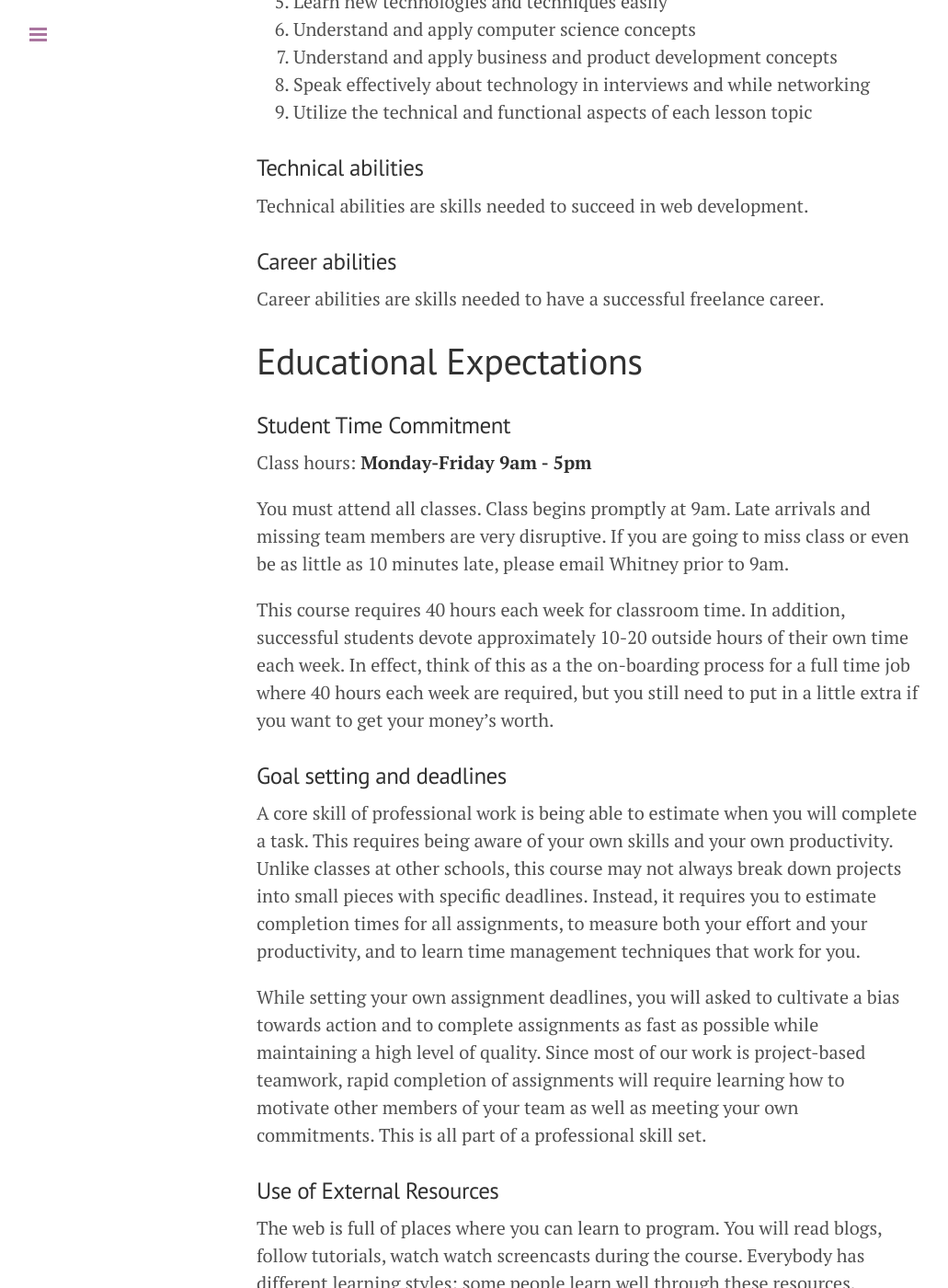
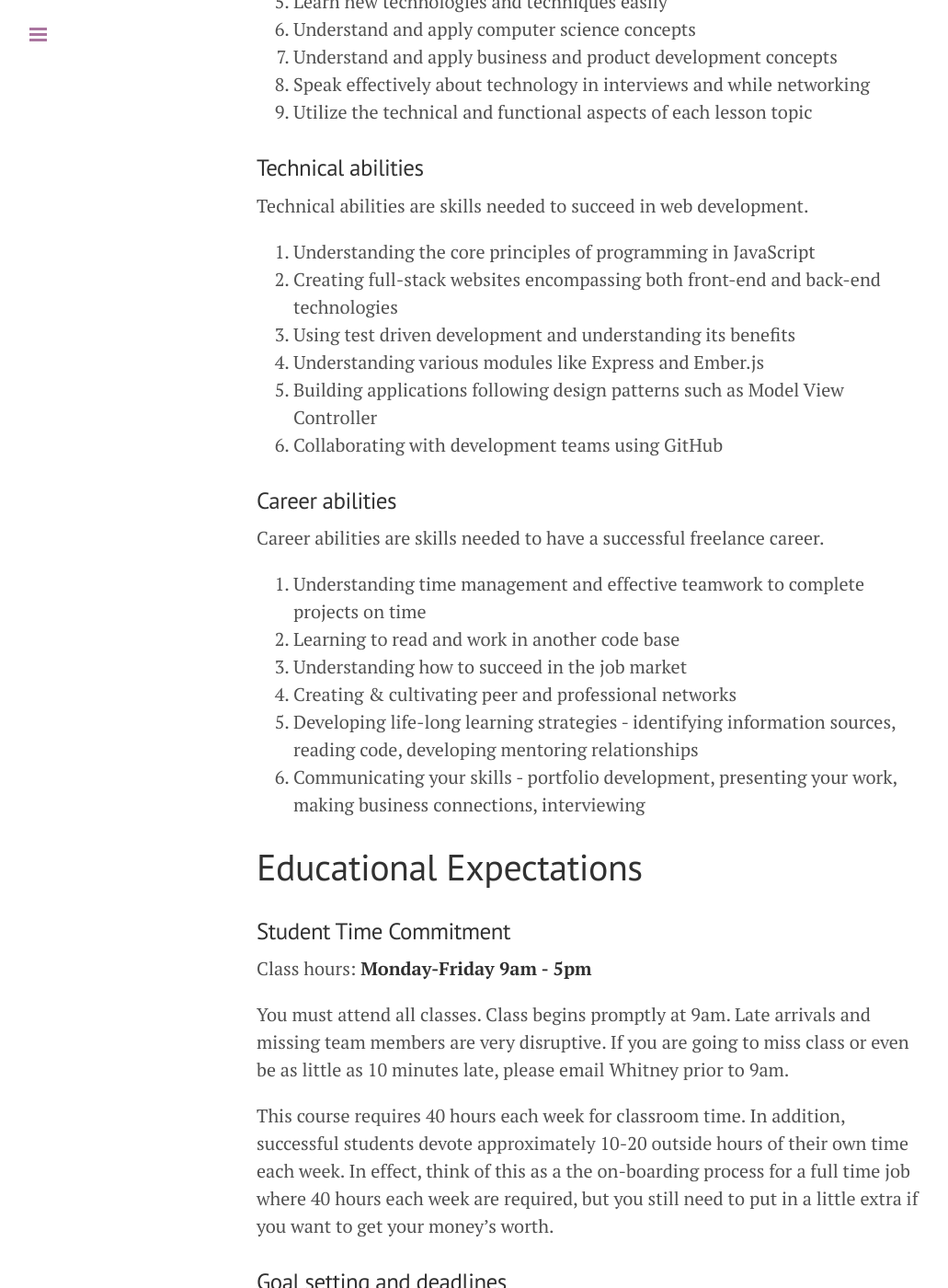
Before and after one commit to wbyoung/jsi, a Jekyll site: the page built from syllabus.md, in a window 1280 px wide and 1400 px high, scrolled down 2057 px. Shown: the whole window at 92% size, without its empty margins (1-1032 px from the left). Built offline with Jekyll 4.4.1, drawn with Linux system fonts in a browser that asks for light colours; nearby versions of some CDN libraries; Markdown is read by kramdown in place of the engine named in the settings.

Commit message:
Technical and career abilities.

```diff
--- a/syllabus.md
+++ b/syllabus.md
@@ -73,10 +73,24 @@ The core abilities for students in our program are as follows. They are designed
 
 Technical abilities are skills needed to succeed in web development.
 
+1. Understanding the core principles of programming in JavaScript
+1. Creating full-stack websites encompassing both front-end and back-end technologies
+1. Using test driven development and understanding its benefits
+1. Understanding various modules like Express and Ember.js
+1. Building applications following design patterns such as Model View Controller
+1. Collaborating with development teams using GitHub
+
 
 ### Career abilities
 
 Career abilities are skills needed to have a successful freelance career.
+
+1. Understanding time management and effective teamwork to complete projects on time
+1. Learning to read and work in another code base
+1. Understanding how to succeed in the job market
+1. Creating & cultivating peer and professional networks
+1. Developing life-long learning strategies - identifying information sources, reading code, developing mentoring relationships
+1. Communicating your skills - portfolio development, presenting your work, making business connections, interviewing
 
 
 # Educational Expectations
```
